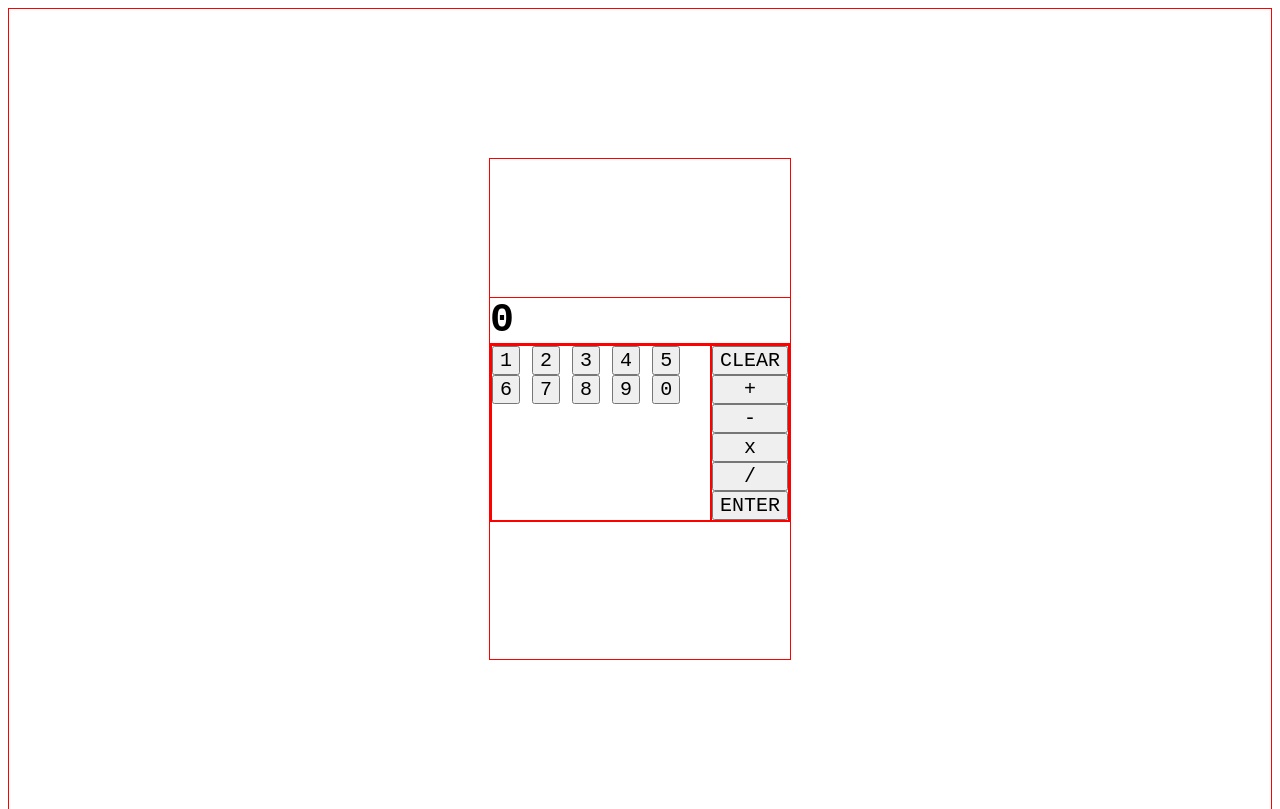
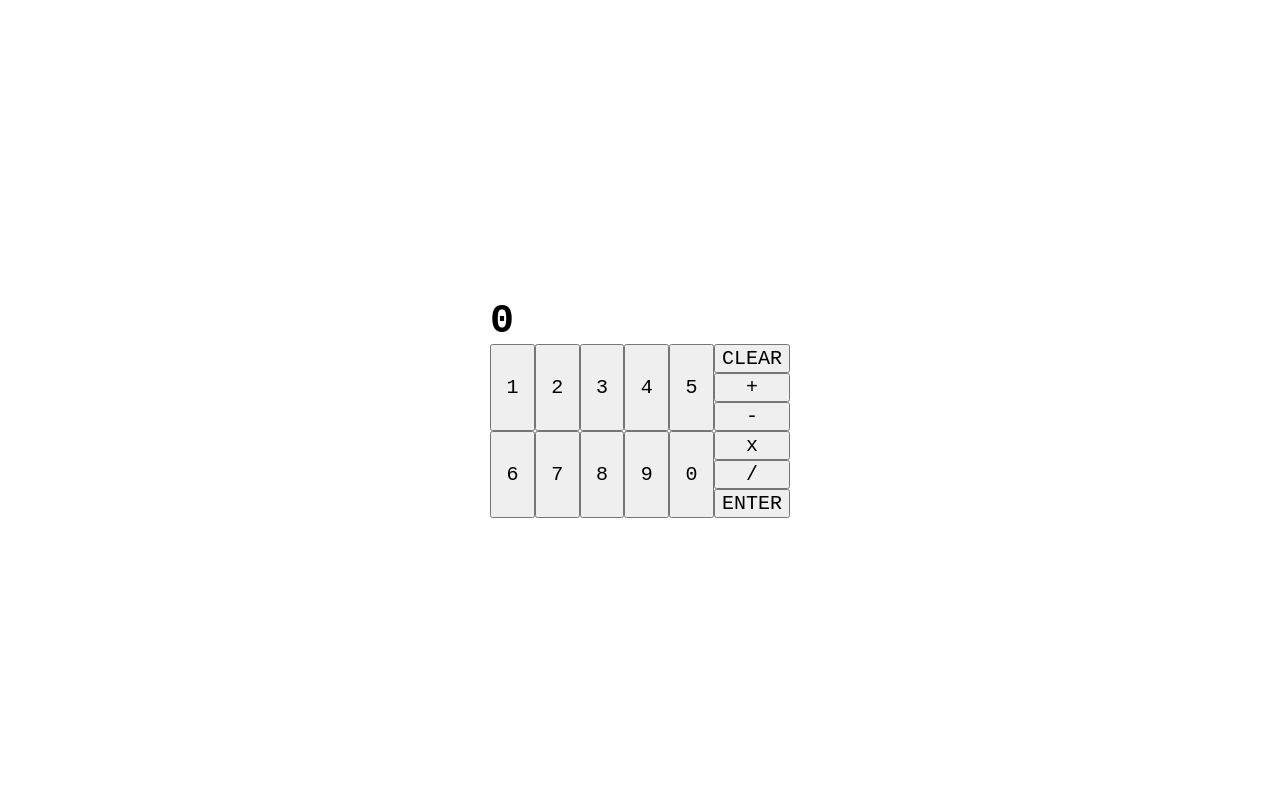
Before and after one commit to Brian-Lin-2/top-calculator, a plain HTML site: page index.html in a window 1280 px wide. Shown: the top 809 px of the page. Drawn offline with Linux system fonts and the light colour scheme.

Commit message:
Update basic calculator template

```diff
--- a/index.html
+++ b/index.html
@@ -20,6 +20,7 @@
             <div class="calculator__buttons">
 
                 <div class="calculator__digits">
+                    <div class="calculator__row1">
                         <button class="digits calculator__one">
                             1
                         </button>
@@ -39,7 +40,9 @@
                         <button class="digits calculator__five">
                             5
                         </button>
+                    </div>
 
+                    <div class="calculator__row2">
                         <button class="digits calculator__six">
                             6
                         </button>
@@ -59,6 +62,7 @@
                         <button class="digits calculator__zero">
                             0
                         </button>
+                    </div>
                 </div>
 
                 <div class="calculator__operators">
--- a/style.css
+++ b/style.css
@@ -4,8 +4,6 @@
 }
 
 .container {
-    border: 1px solid red;
-
     display: flex;
     justify-content: center;
     align-items: center;
@@ -14,38 +12,47 @@
 }
 
 .calculator {
-    border: 1px solid red;
-
     display: flex;
     flex-direction: column;
     justify-content: center;
     align-items: center;
 
-    height: 500px;
     width: 300px;
 }
 
 .calculator__display {
-    border: 1px solid red;
-
     width: 300px;
     font-size: 40px;
     font-weight: bold;
 }
 
 .calculator__buttons {
-    border: 1px solid red;
-
     display: flex;
+    width: 300px;
 }
 
 .calculator__digits {
-    border: 1px solid red;
+    display: flex;
+    flex-direction: column;
+
+    flex: 1;
+}
+
+.calculator__row1,
+.calculator__row2 {
+    display: flex;
+    flex: 1;
 }
 
 .calculator__operators {
-    border: 1px solid red;
-
     display: flex;
     flex-direction: column;
 }
+
+.digits {
+    display: flex;
+    flex: 1;
+
+    justify-content: center;
+    align-items: center;
+}
```
Lines whose indentation alone changed are shown as unchanged.
